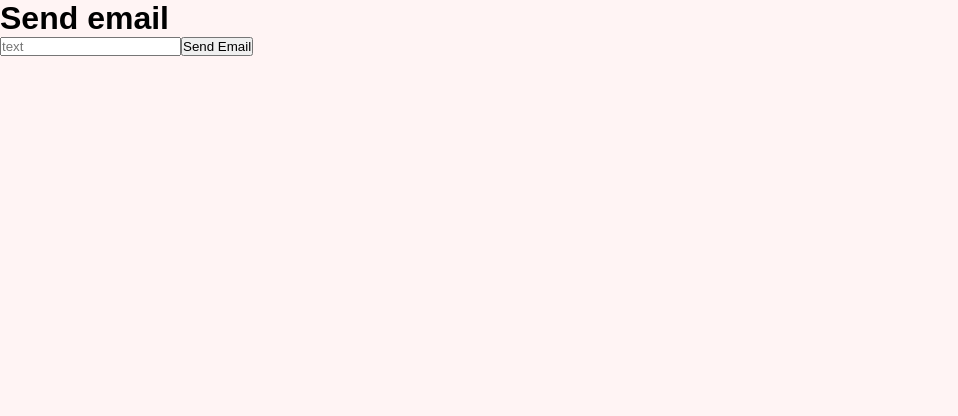
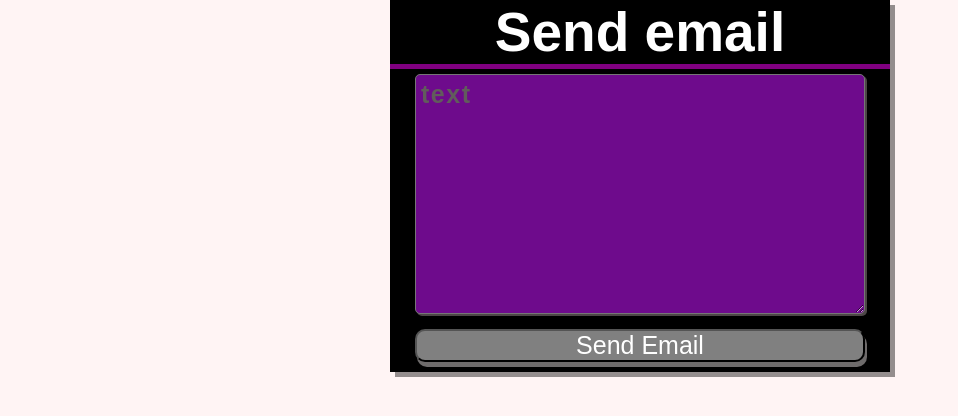
Before and after one commit to davidStupen/CashFlow, a React (Vite) app in the folder cash-flow-frontend/: page /email in a window 1280 px wide. Shown: the top 416 px of the page, without its empty margins (0-958 px from the left). Built offline with nearby package versions, Linux system fonts and the light colour scheme.

Commit message:
style send-email page

```diff
--- a/cash-flow-frontend/src/pages/Email.jsx
+++ b/cash-flow-frontend/src/pages/Email.jsx
@@ -24,13 +24,15 @@ const Email = () => {
      }
   }
   return(
-    <div>
-      <h1>Send email</h1>
-      <p>{error}</p>
-      <form onSubmit={handlerSubmit}>
-        <input type="text" value={input} onChange={e => setInput(e.target.value)} name="input" placeholder="text"/>
-        <input type="submit" value="Send Email"/>
-      </form>
+    <div className="container-sendemail">
+      <div className="second-container-sendemail">
+        <h1 className="heading">Send email</h1>
+        <p>{error}</p>
+        <form onSubmit={handlerSubmit}>
+          <textarea className="input-text" type="text" value={input} onChange={e => setInput(e.target.value)} name="input" placeholder="text" />
+          <input type="submit" value="Send Email" />
+        </form>
+      </div>
     </div>
   )
 }
--- a/cash-flow-frontend/src/style/style.css
+++ b/cash-flow-frontend/src/style/style.css
@@ -42,7 +42,7 @@ body {
   transition: 0.5s;
 }
 
-.input, .input-search {
+.input, .container-sendemail .second-container-sendemail form .input-text, .input-search {
   background-color: #6e0b8c;
   padding: 5px;
   width: 250px;
@@ -55,10 +55,10 @@ body {
   border-radius: 5px;
   box-shadow: 2px 2px rgba(103, 95, 95, 0.753);
 }
-.input::-moz-placeholder, .input-search::-moz-placeholder {
+.input::-moz-placeholder, .container-sendemail .second-container-sendemail form .input-text::-moz-placeholder, .input-search::-moz-placeholder {
   color: rgb(97, 92, 92);
 }
-.input::placeholder, .input-search::placeholder {
+.input::placeholder, .container-sendemail .second-container-sendemail form .input-text::placeholder, .input-search::placeholder {
   color: rgb(97, 92, 92);
 }
 
@@ -76,7 +76,7 @@ body {
   font-size: 20px;
 }
 
-.registre-controller-main .registry-form .input, .registre-controller-main .registry-form .input-search {
+.registre-controller-main .registry-form .input, .registre-controller-main .registry-form .container-sendemail .second-container-sendemail form .input-text, .container-sendemail .second-container-sendemail form .registre-controller-main .registry-form .input-text, .registre-controller-main .registry-form .input-search {
   border-radius: 8px;
   color: white;
 }
@@ -145,7 +145,7 @@ body {
   text-align: center;
   color: white;
 }
-.border-class .input, .border-class .input-search {
+.border-class .input, .border-class .container-sendemail .second-container-sendemail form .input-text, .container-sendemail .second-container-sendemail form .border-class .input-text, .border-class .input-search {
   color: white;
 }
 
@@ -326,4 +326,41 @@ body {
 
 .input-search {
   height: 25px;
+}
+
+.container-sendemail {
+  display: flex;
+  justify-content: center;
+  height: 70%;
+}
+.container-sendemail .second-container-sendemail {
+  background-color: black;
+  box-shadow: 5px 5px rgba(16, 15, 15, 0.447);
+  width: 500px;
+  display: flex;
+  flex-direction: column;
+}
+.container-sendemail .second-container-sendemail form {
+  display: flex;
+  flex-direction: column;
+}
+.container-sendemail .second-container-sendemail form .input-text {
+  margin: 5px auto;
+  width: 90%;
+  height: 30vh;
+}
+.container-sendemail .second-container-sendemail form input {
+  width: 90%;
+  margin: 10px auto;
+  background-color: grey;
+  font-size: 25px;
+  color: white;
+  border-radius: 10px;
+  cursor: pointer;
+  box-shadow: 2px 5px rgba(173, 169, 169, 0.637);
+  transition: 0.5s;
+}
+.container-sendemail .second-container-sendemail form input:hover {
+  background-color: rgb(88, 88, 88);
+  box-shadow: 2px 5px rgb(88, 88, 88);
 }/*# sourceMappingURL=style.css.map */
--- a/cash-flow-frontend/src/style/style.scss
+++ b/cash-flow-frontend/src/style/style.scss
@@ -263,3 +263,40 @@ body{
     @extend .input;
     height: 25px;
 }
+.container-sendemail{
+    display: flex;
+    justify-content: center;
+    height: 70%;
+    .second-container-sendemail {
+            background-color: black;
+            box-shadow: 5px 5px rgba(16, 15, 15, 0.447);
+            width: 500px;
+            display: flex;
+            flex-direction: column;
+            form {
+                    display: flex;
+                    flex-direction: column;
+                    .input-text {
+                            @extend .input;
+                            margin: 5px auto;
+                            width: 90%;
+                            height: 30vh;
+                        }
+                    input{
+                        width: 90%;
+                        margin: 10px auto;
+                        background-color: grey;
+                        font-size: 25px;
+                        color: white;
+                        border-radius: 10px;
+                        cursor: pointer;
+                        box-shadow: 2px 5px rgba(173, 169, 169, 0.637);
+                        transition: .5s;
+                        &:hover{
+                            background-color: rgb(88, 88, 88);
+                            box-shadow: 2px 5px rgb(88, 88, 88);
+                        }
+                    }
+                }
+    }
+}
```
Also changed, not shown: 1 other file (tests, documents, lock files or other folders).
